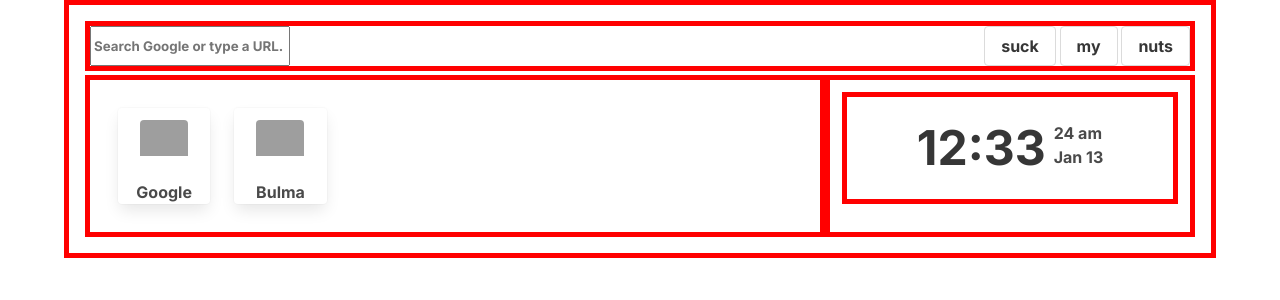
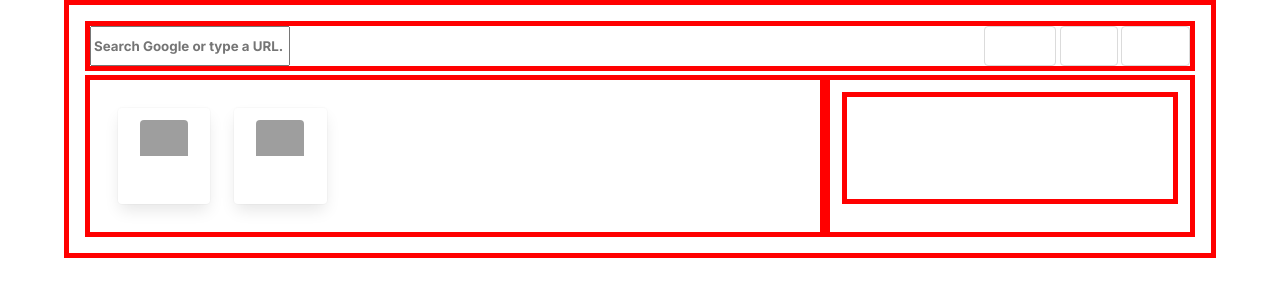
Before and after one commit to willdufault/goatmarks, a SvelteKit app: page / in a window 1280 px wide. Shown: the top 300 px of the page. Built offline with nearby package versions, Linux system fonts and the light colour scheme; grey boxes are pictures that could not be loaded.

Commit message:
white text

```diff
--- a/src/routes/clock.svelte
+++ b/src/routes/clock.svelte
@@ -1,6 +1,6 @@
 <!-- HTML. -->
 <main>
-	<div class='container is-flex is-justify-content-center p-5 borderify'>
+	<div class='container is-flex is-justify-content-center is-align-items-center p-5 borderify'>
 		<h1 class='title is-1 pr-2 mb-0'>{hours}:{minutes}</h1>
 		<div>
 			<div>
--- a/static/sass/bulma.scss
+++ b/static/sass/bulma.scss
@@ -1,8 +1,12 @@
 @charset "utf-8";
 @import url('https://fonts.googleapis.com/css2?family=Inter:wght@700&display=swap');
 
-$danger: blue;
+// Set default font to Inter.
 $family-inter: "Inter", serif;
 $family-primary: $family-inter;
 
+// Set default text color to white.
+$text: white;
+$text-strong: white;
+
 @import "../../node_modules/bulma/bulma.sass";
```
Also changed, not shown: static/css/bulma.css.
